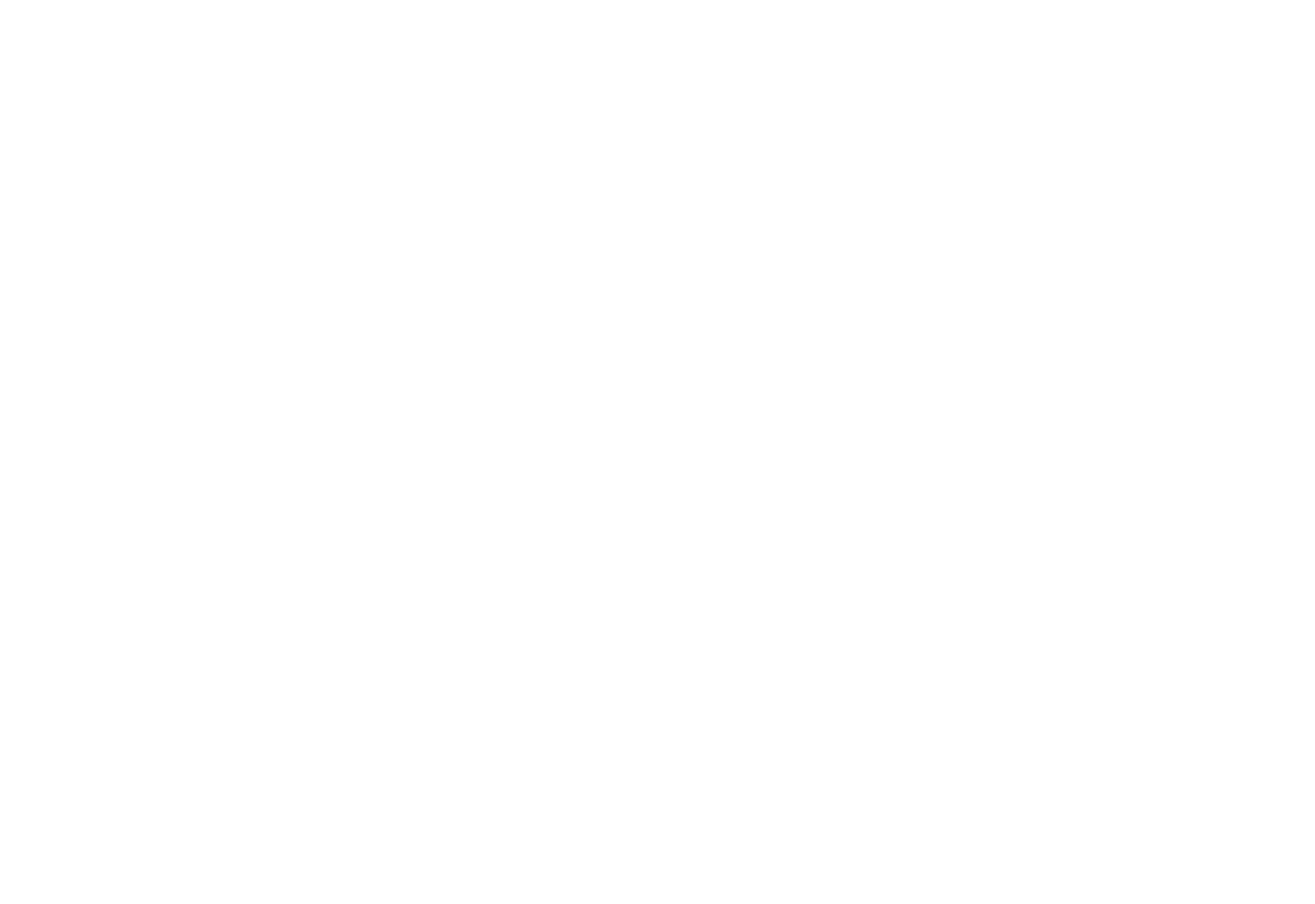
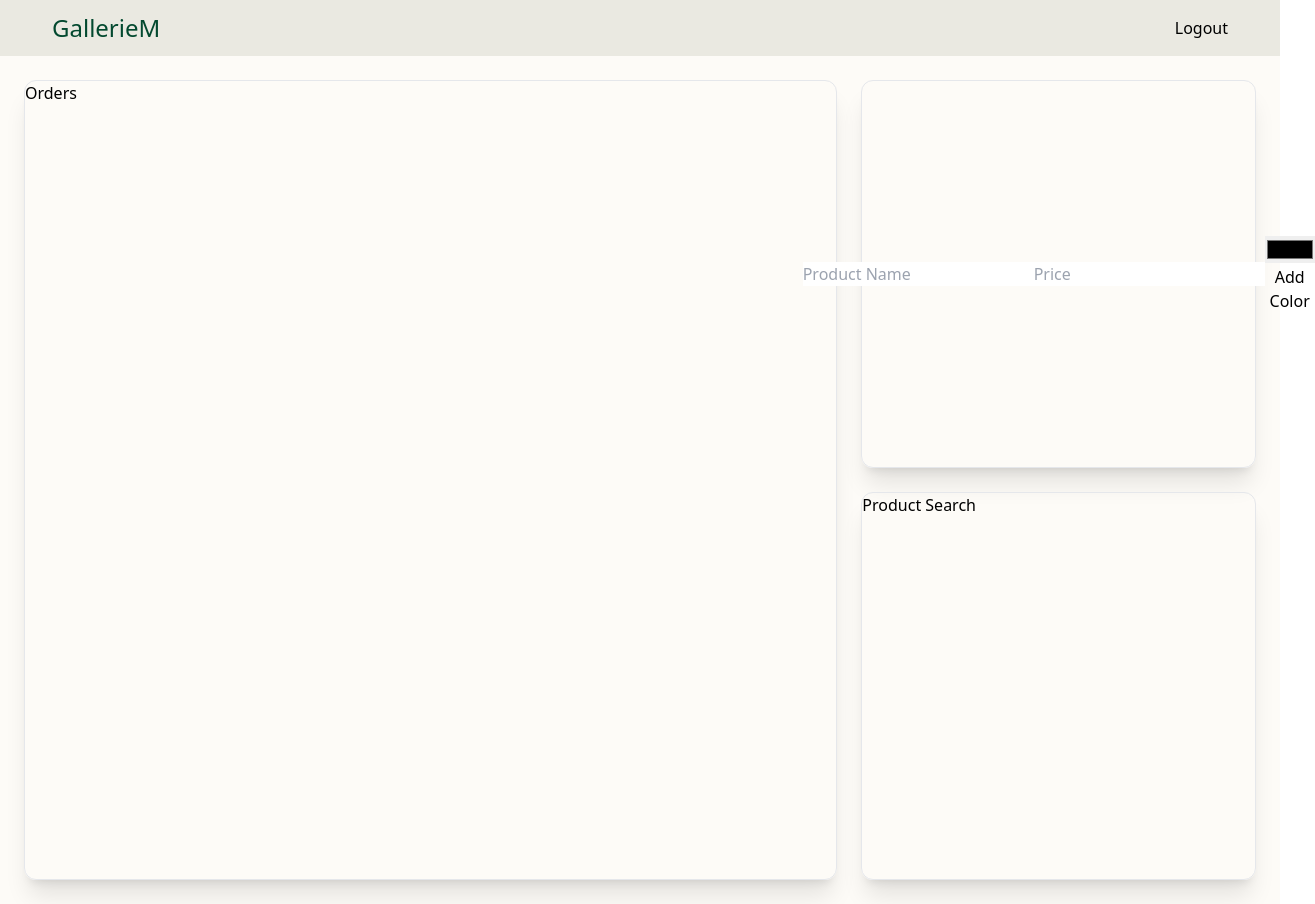
Before and after one commit to jelmourne/galleriem, a React (Vite) app: page /Admin in a window 1280 px wide. Before the commit this address had no page. Shown: the whole page, 1315 px wide, since content can reach past the window. Before the commit the page ends 800 px from the top, so only its background shows below. Built offline with nearby package versions, Linux system fonts and the light colour scheme.

Commit message:
Add product

```diff
--- a/package.json
+++ b/package.json
@@ -11,6 +11,7 @@
   },
   "dependencies": {
     "autoprefixer": "^10.4.16",
+    "axios": "^1.5.1",
     "postcss": "^8.4.31",
     "react": "^18.2.0",
     "react-dom": "^18.2.0",
--- /dev/null
+++ b/src/components/AddProduct.jsx
@@ -0,0 +1,33 @@
+import { useEffect, useState } from "react";
+
+function AddProduct() {
+  const [colors, setColors] = useState([]);
+  const [color, setColor] = useState("#000000");
+  useEffect(() => {
+    console.log(colors);
+  }, [colors]);
+
+  return (
+    <div className="flex justify-center items-center h-full">
+      <input type="text" placeholder="Product Name"></input>
+      <input type="number" min="0.01" step="0.01" placeholder="Price"></input>
+      <div>
+        <input
+          type="color"
+          onChange={(e) => {
+            setColor(e.target.value);
+          }}
+        ></input>
+        <button
+          onClick={() => {
+            setColors((colors) => [...colors, color]);
+          }}
+        >
+          Add Color
+        </button>
+      </div>
+    </div>
+  );
+}
+
+export default AddProduct;
--- /dev/null
+++ b/src/components/Login.jsx
@@ -0,0 +1,41 @@
+import axios from "axios";
+import "../index.css";
+import "axios";
+
+function Login() {
+  return (
+    <div className="flex justify-center bg-primary items-center h-screen">
+      <div className="flex flex-col bg-green h-fit justify-center items-center w-1/2 rounded-3xl p-3">
+        <img className="w-1/2" src="/Logo.jpg"></img>
+        <form
+          className="flex flex-col w-1/2"
+          onSubmit={() => {
+            axios.post("");
+          }}
+        >
+          <input
+            className="bg-gray-200 appearance-none border-2 border-gray-200 rounded w-full py-2 px-4 m-1 text-gray-700 leading-tight focus:outline-none focus:bg-white focus:border-secondary"
+            placeholder="Username"
+            name="username"
+            type="text"
+            required
+          ></input>
+          <input
+            className="bg-gray-200 appearance-none border-2 border-gray-200 rounded w-full py-2 px-4 m-1 text-gray-700 leading-tight focus:outline-none focus:bg-white focus:border-secondary"
+            placeholder="Password"
+            name="password"
+            type="password"
+            required
+          ></input>
+          <input
+            type="submit"
+            value="Login"
+            className="shadow bg-secondary m-1 text-neutral-700 hover:bg-primary focus:shadow-outline focus:outline-none font-bold py-2 px-4 rounded w-1/2"
+          ></input>
+        </form>
+      </div>
+    </div>
+  );
+}
+
+export default Login;
--- a/src/main.jsx
+++ b/src/main.jsx
@@ -4,6 +4,7 @@
 import Gallery from "./pages/Gallery";
 import Shop from "./pages/Shop";
 import Cart from "./pages/Cart";
+import Admin from "./pages/Admin";
 
 export default function App() {
   return (
@@ -13,6 +14,7 @@
         <Route path="/Gallery" element={<Gallery />} />
         <Route path="/Shop" element={<Shop />} />
         <Route path="/Cart" element={<Cart />} />
+        <Route path="/Admin" element={<Admin />} />
       </Routes>
     </BrowserRouter>
   );
--- /dev/null
+++ b/src/pages/Admin.jsx
@@ -0,0 +1,41 @@
+import AddProduct from "../components/AddProduct";
+import { Link } from "react-router-dom";
+import "../index.css";
+
+function Admin() {
+  /*if (localStorage.getItem("admin")) {
+    console.log("dsadsa");
+  } else {
+    dashboard = <Login />;
+    */
+
+  return (
+    <>
+      <nav className="bg-secondary">
+        <ul className="flex justify-between p-3 items-center">
+          <li>
+            <Link to={"/"} className="mx-10 text-green text-2xl">
+              GallerieM
+            </Link>
+          </li>
+          <li className="mx-10">Logout</li>
+        </ul>
+      </nav>
+      <div className="flex flex-row p-3 bg-primary">
+        <div className=" w-2/3 h-screen m-3 rounded-xl shadow-xl border">
+          Orders
+        </div>
+        <div className="flex flex-col w-1/3 ">
+          <div className="h-1/2 m-3 rounded-xl shadow-xl border">
+            <AddProduct />
+          </div>
+          <div className=" h-1/2 m-3 rounded-xl shadow-xl border">
+            Product Search
+          </div>
+        </div>
+      </div>
+    </>
+  );
+}
+
+export default Admin;
```
Also changed, not shown: 1 other file (tests, documents, lock files or other folders).
